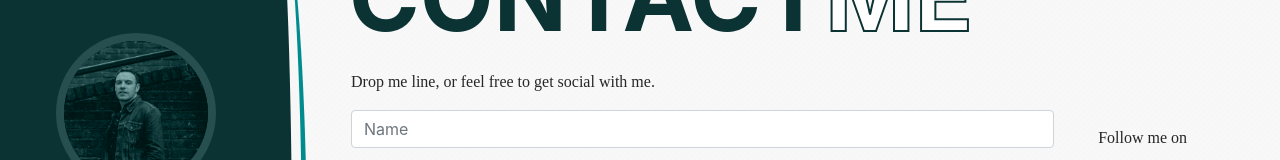
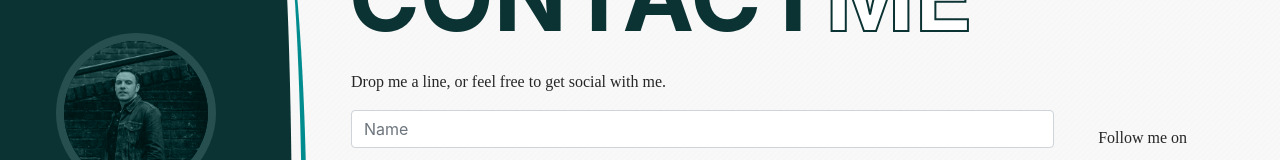
Before and after one commit to nigeymc/portfolio-2021-nextjs, a Next.js app: page /contact-me in a window 1280 px wide. Shown: the part 141-301 px from the top of the page. Built offline with nearby package versions, Linux system fonts and the light colour scheme; no server answers; the database is empty; a web font is replaced by a local one.

Commit message:
fixed typo on contact-me page

```diff
--- a/package.json
+++ b/package.json
@@ -11,6 +11,7 @@
   "author": "nigeymc <mckenna.niall@gmail.com>",
   "license": "MIT",
   "dependencies": {
+    "-": "^0.0.1",
     "autoprefixer": "^10.2.5",
     "bootstrap": "^4.6.0",
     "emailjs-com": "^2.6.4",
@@ -34,7 +35,8 @@
     "redux": "^4.0.5",
     "redux-devtools-extension": "^2.13.8",
     "redux-thunk": "^2.3.0",
-    "swr": "^0.5.3"
+    "swr": "^0.5.3",
+    "vercel": "^21.3.3"
   },
   "devDependencies": {
     "cross-env": "^7.0.3",
--- a/pages/contact-me.js
+++ b/pages/contact-me.js
@@ -27,7 +27,7 @@ const ContactMePage = (props) => {
                     <div className="general-section__content--columns">
                         <Col md={8} lg={10}>
                             <div>
-                                <p>Drop me line, or feel free to get social with me.</p>
+                                <p>Drop me a line, or feel free to get social with me.</p>
                                 <ContactForm />
                             </div>
                         </Col>
```
Also changed, not shown: 2 other files (tests, documents, lock files or other folders).
